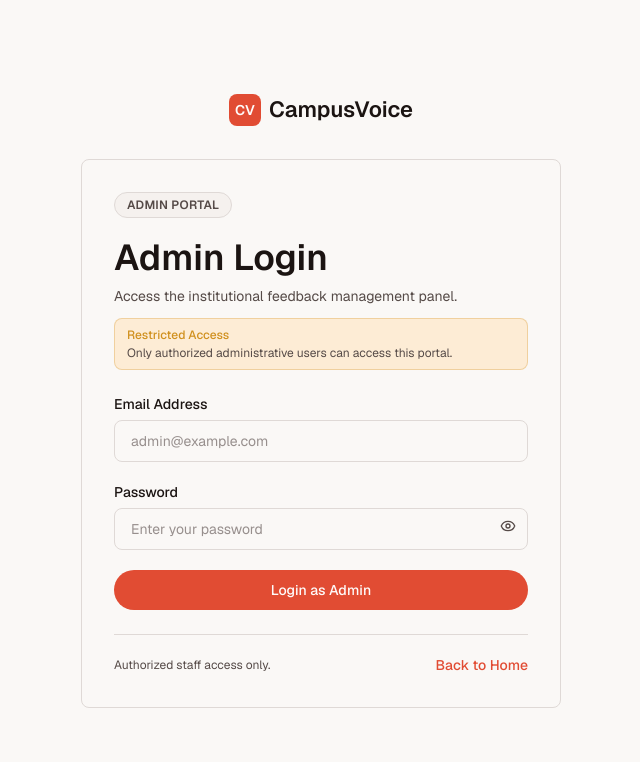
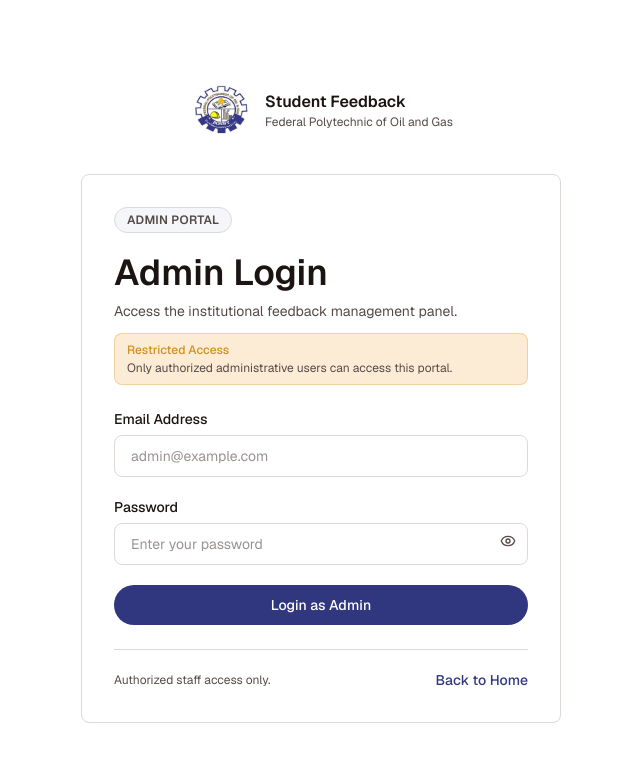
Before and after one commit to DivineChile/student-feedback, a React (Vite) app: page /admin-login in a window 1280 px wide. Shown: the top 762 px of the page, without its empty margins (319-959 px from the left). Built offline with nearby package versions, Linux system fonts and the light colour scheme; no server answers.

Commit message:
Changed brand and title to fit FPOG

```diff
--- a/index.html
+++ b/index.html
@@ -2,9 +2,9 @@
 <html lang="en">
   <head>
     <meta charset="UTF-8" />
-    <link rel="icon" type="image/svg+xml" href="/vite.svg" />
+    <link rel="icon" type="image/jpeg" href="/images/school-logo.jpg" />
     <meta name="viewport" content="width=device-width, initial-scale=1.0" />
-    <title>CampusVoice</title>
+    <title>Student Feedback Management System | FPOG Bonny Island</title>
     <meta
       name="description"
       content="A secure, anonymous platform empowering students to shape the future of their institutions."
--- a/src/components/admin/AdminHeader.jsx
+++ b/src/components/admin/AdminHeader.jsx
@@ -166,11 +166,11 @@ export default function AdminHeader({ adminName, adminInitials, adminId }) {
             to={isSuperAdmin ? "/admin" : "/admin/feedback"}
             className="flex items-center gap-2 md:hidden"
           >
-            <div className="w-7 h-7 bg-accent rounded-[var(--radius-input)] flex items-center justify-center shrink-0">
-              <span className="text-accent-ink font-display font-semibold text-xs">
-                CV
-              </span>
-            </div>
+            <img
+              src="/images/school-logo.jpg"
+              alt="School logo"
+              className="h-9 w-9 shrink-0 object-contain"
+            />
           </Link>
 
           <div>
--- a/src/components/admin/AdminSidebar.jsx
+++ b/src/components/admin/AdminSidebar.jsx
@@ -53,17 +53,22 @@ export default function AdminSidebar() {
     <aside className="w-64 h-full bg-paper-2 border-r border-rule flex flex-col">
       {/* Logo / title area */}
       <div className="px-6 py-5 border-b border-rule">
-        <div className="flex items-center gap-2.5 mb-1">
-          <div className="w-7 h-7 bg-accent rounded-[var(--radius-input)] flex items-center justify-center shrink-0">
-            <span className="text-accent-ink font-display font-semibold text-xs">
-              CV
+        <div className="flex items-center gap-3 mb-2">
+          <img
+            src="/images/school-logo.jpg"
+            alt="School logo"
+            className="h-12 w-12 shrink-0 object-contain"
+          />
+          <div className="min-w-0">
+            <span className="block font-display font-semibold text-ink text-sm">
+              {profile?.role === "admin" ? "Super Admin" : "Sub-admin"}
+            </span>
+            <span className="block text-xs text-muted mt-1">
+              Student Feedback System
             </span>
           </div>
-          <span className="font-display font-semibold text-ink text-base">
-            {profile?.role === "admin" ? "Super Admin" : "Sub-admin"}
-          </span>
         </div>
-        <p className="text-xs text-muted pl-9">
+        <p className="text-xs text-muted">
           {profile?.role === "admin"
             ? "Institutional feedback management"
             : "Manage feedback assigned to your office"}
--- a/src/components/dashboard/DashbardHeader.jsx
+++ b/src/components/dashboard/DashbardHeader.jsx
@@ -165,11 +165,11 @@ export default function DashboardHeader({
         {/* LEFT — Logo (mobile only) + Title */}
         <div className="flex items-center gap-3">
           <Link to="/" className="flex items-center gap-2 md:hidden">
-            <div className="w-7 h-7 bg-accent rounded-[var(--radius-input)] flex items-center justify-center shrink-0">
-              <span className="text-accent-ink font-display font-semibold text-xs">
-                CV
-              </span>
-            </div>
+            <img
+              src="/images/school-logo.jpg"
+              alt="School logo"
+              className="h-9 w-9 shrink-0 object-contain"
+            />
           </Link>
 
           <div>
--- a/src/components/dashboard/Sidebar.jsx
+++ b/src/components/dashboard/Sidebar.jsx
@@ -1,11 +1,20 @@
 import { Link, useLocation, useNavigate } from "react-router-dom";
-import { LayoutDashboard, MessageSquarePlus, ClipboardList, LogOut } from "lucide-react";
+import {
+  LayoutDashboard,
+  MessageSquarePlus,
+  ClipboardList,
+  LogOut,
+} from "lucide-react";
 import { signOut } from "@/lib/auth";
 import { showToast } from "../ui/toast";
 
 export const navLinks = [
   { label: "Dashboard", href: "/dashboard", icon: LayoutDashboard },
-  { label: "Submit Feedback", href: "/dashboard/submit-feedback", icon: MessageSquarePlus },
+  {
+    label: "Submit Feedback",
+    href: "/dashboard/submit-feedback",
+    icon: MessageSquarePlus,
+  },
   { label: "My Feedback", href: "/dashboard/my-feedback", icon: ClipboardList },
 ];
 
@@ -27,11 +36,18 @@ export default function Sidebar() {
     <aside className="w-60 h-full bg-paper-2 border-r border-rule flex flex-col">
       {/* Logo */}
       <div className="px-6 py-5 border-b border-rule">
-        <Link to="/" className="flex items-center gap-2">
-          <div className="w-7 h-7 bg-accent rounded-[var(--radius-input)] flex items-center justify-center shrink-0">
-            <span className="text-accent-ink font-display font-semibold text-xs">CV</span>
+        <Link to="/" className="flex items-center gap-3">
+          <img
+            src="/images/school-logo.jpg"
+            alt="School logo"
+            className="h-12 w-12 shrink-0 object-contain"
+          />
+          <div className="min-w-0">
+            <span className="block font-display font-semibold text-ink text-sm">
+              Student Feedback
+            </span>
+            <span className="block text-xs text-ink-2">FPOG, Bonny Island</span>
           </div>
-          <span className="font-display font-semibold text-ink text-base">CampusVoice</span>
         </Link>
       </div>
 
--- a/src/components/home/Navbar.jsx
+++ b/src/components/home/Navbar.jsx
@@ -28,12 +28,17 @@ export default function Navbar() {
     >
       <div className="max-w-6xl mx-auto px-4 sm:px-6 flex justify-between md:grid md:grid-cols-[1fr_auto_1fr] items-center h-16">
         {/* Brand — hard left */}
-        <a href="#" className="justify-self-start flex items-center gap-2">
-          <div className="w-8 h-8 bg-accent rounded-[var(--radius-input)] flex items-center justify-center">
-            <span className="text-accent-ink font-display font-semibold text-sm">CV</span>
-          </div>
-          <span className="font-display font-semibold text-ink text-lg">CampusVoice</span>
-        </a>
+        {/* School logo and application name */}
+        <Link to="/" className="justify-self-start flex items-center gap-2">
+          <img
+            src="/images/school-logo.jpg"
+            alt="Federal Polytechnic of Oil and Gas logo"
+            className="h-10 w-10 object-contain shrink-0"
+          />
+          <span className="font-display font-semibold text-ink text-base sm:text-lg">
+            Student Feedback
+          </span>
+        </Link>
 
         {/* Centre link cluster */}
         <nav className="hidden md:flex justify-self-center items-center gap-6">
--- a/src/routes/AdminLoginPage.jsx
+++ b/src/routes/AdminLoginPage.jsx
@@ -7,15 +7,20 @@ export default function AdminLoginPage() {
       <div className="w-full max-w-[30rem]">
         {/* Logo */}
         <div className="flex justify-center mb-8">
-          <Link to="/" className="flex items-center gap-2">
-            <div className="w-8 h-8 bg-accent rounded-input flex items-center justify-center">
-              <span className="text-accent-ink font-display font-semibold text-sm">
-                CV
-              </span>
+          <Link to="/" className="flex items-center gap-3">
+            <img
+              src="/images/school-logo.jpg"
+              alt="Federal Polytechnic of Oil and Gas logo"
+              className="h-16 w-16 object-contain"
+            />
+            <div>
+              <p className="font-display font-semibold text-ink text-base">
+                Student Feedback
+              </p>
+              <p className="text-xs text-ink-2">
+                Federal Polytechnic of Oil and Gas
+              </p>
             </div>
-            <span className="font-display font-semibold text-ink text-lg">
-              CampusVoice
-            </span>
           </Link>
         </div>
 
--- a/src/routes/LoginPage.jsx
+++ b/src/routes/LoginPage.jsx
@@ -5,14 +5,22 @@ export default function LoginPage() {
   return (
     <main className="min-h-screen bg-paper flex items-center justify-center px-4 py-12">
       <div className="w-full max-w-[30rem]">
-
         {/* Logo */}
         <div className="flex justify-center mb-8">
-          <Link to="/" className="flex items-center gap-2">
-            <div className="w-8 h-8 bg-accent rounded-input flex items-center justify-center">
-              <span className="text-accent-ink font-display font-semibold text-sm">CV</span>
+          <Link to="/" className="flex items-center gap-3">
+            <img
+              src="/images/school-logo.jpg"
+              alt="Federal Polytechnic of Oil and Gas logo"
+              className="h-16 w-16 object-contain"
+            />
+            <div>
+              <p className="font-display font-semibold text-ink text-base">
+                Student Feedback
+              </p>
+              <p className="text-xs text-ink-2">
+                Federal Polytechnic of Oil and Gas
+              </p>
             </div>
-            <span className="font-display font-semibold text-ink text-lg">CampusVoice</span>
           </Link>
         </div>
 
@@ -47,7 +55,6 @@ export default function LoginPage() {
         <p className="text-xs text-center text-ink-2 mt-6">
           Your identity is always kept anonymous on CampusVoice.
         </p>
-
       </div>
     </main>
   );
--- a/src/routes/RegisterPage.jsx
+++ b/src/routes/RegisterPage.jsx
@@ -2,17 +2,25 @@ import { Link } from "react-router-dom";
 import RegisterForm from "@/components/auth/RegisterForm";
 
 export default function RegisterPage() {
-return (
+  return (
     <main className="min-h-screen bg-paper flex items-center justify-center px-4 py-12">
       <div className="w-full max-w-[30rem]">
-
         {/* Logo */}
         <div className="flex justify-center mb-8">
-          <Link to="/" className="flex items-center gap-2">
-            <div className="w-8 h-8 bg-accent rounded-input flex items-center justify-center">
-              <span className="text-accent-ink font-display font-semibold text-sm">CV</span>
+          <Link to="/" className="flex items-center gap-3">
+            <img
+              src="/images/school-logo.jpg"
+              alt="Federal Polytechnic of Oil and Gas logo"
+              className="h-16 w-16 object-contain"
+            />
+            <div>
+              <p className="font-display font-semibold text-ink text-base">
+                Student Feedback
+              </p>
+              <p className="text-xs text-ink-2">
+                Federal Polytechnic of Oil and Gas
+              </p>
             </div>
-            <span className="font-display font-semibold text-ink text-lg">CampusVoice</span>
           </Link>
         </div>
 
--- a/tokens.css
+++ b/tokens.css
@@ -13,64 +13,68 @@
    and above are unaffected and safe to use normally. */
 @theme {
   /* Colour */
-  --color-paper:      oklch(98% 0.004 60);
-  --color-paper-2:    oklch(96% 0.006 55);
-  --color-paper-3:    oklch(93% 0.008 50);
-  --color-ink:        oklch(20% 0.012 40);
-  --color-ink-2:      oklch(42% 0.016 38);
-  --color-rule:       oklch(89% 0.008 50);
-  --color-rule-2:     oklch(80% 0.010 48);
-  --color-muted:      oklch(55% 0.014 45);
+  --color-paper: #ffffff;
+  --color-paper-2: #f5f6fa;
+  --color-paper-3: #eceef5;
+  --color-ink: oklch(20% 0.012 40);
+  --color-ink-2: oklch(42% 0.016 38);
+  --color-rule: oklch(89% 0.008 50);
+  --color-rule-2: oklch(80% 0.01 48);
+  --color-muted: oklch(55% 0.014 45);
 
-  --color-accent:      oklch(62% 0.19 32);
-  --color-accent-ink:  oklch(99% 0.004 40);
-  --color-focus:       oklch(62% 0.19 32);
+  --color-accent: #30377f;
+  --color-accent-ink: #ffffff;
+  --color-focus: #30377f;
+
+  /* Institutional brand colours */
+  --color-brand-blue: #30377f;
+  --color-brand-gold: #f2c318;
 
   /* Semantic status/sentiment colours - muted, not saturated flags */
-  --color-positive:      oklch(62% 0.15 145);
-  --color-positive-bg:   oklch(95% 0.03 145);
-  --color-negative:      oklch(58% 0.20 25);
-  --color-negative-bg:   oklch(95% 0.03 25);
-  --color-pending:       oklch(70% 0.14 75);
-  --color-pending-bg:    oklch(95% 0.035 75);
-  --color-reviewed:      oklch(58% 0.12 250);
-  --color-reviewed-bg:   oklch(95% 0.02 250);
+  --color-positive: oklch(62% 0.15 145);
+  --color-positive-bg: oklch(95% 0.03 145);
+  --color-negative: oklch(58% 0.2 25);
+  --color-negative-bg: oklch(95% 0.03 25);
+  --color-pending: oklch(70% 0.14 75);
+  --color-pending-bg: oklch(95% 0.035 75);
+  --color-reviewed: oklch(58% 0.12 250);
+  --color-reviewed-bg: oklch(95% 0.02 250);
 
   /* Type */
   --font-display: "Geist", ui-sans-serif, system-ui, sans-serif;
-  --font-body:    "Geist", ui-sans-serif, system-ui, sans-serif;
+  --font-body: "Geist", ui-sans-serif, system-ui, sans-serif;
   --font-outlier: "Geist Mono", ui-monospace, "SF Mono", Menlo, monospace;
 
-  --text-xs:         0.75rem;
-  --text-sm:         0.875rem;
-  --text-md:         1.125rem;
-  --text-lg:         1.375rem;
-  --text-xl:         1.75rem;
-  --text-2xl:        2.25rem;
-  --text-display-s:  clamp(2rem, 4vw + 0.5rem, 3rem);
-  --text-display:    clamp(2.5rem, 5vw + 0.5rem, 4.75rem);
+  --text-xs: 0.75rem;
+  --text-sm: 0.875rem;
+  --text-md: 1.125rem;
+  --text-lg: 1.375rem;
+  --text-xl: 1.75rem;
+  --text-2xl: 2.25rem;
+  --text-display-s: clamp(2rem, 4vw + 0.5rem, 3rem);
+  --text-display: clamp(2.5rem, 5vw + 0.5rem, 4.75rem);
 
   /* Space - 4pt scale */
   --spacing-3xs: 0.25rem;
   --spacing-2xs: 0.5rem;
-  --spacing-xs:  0.75rem;
-  --spacing-sm:  1rem;
-  --spacing-md:  1.5rem;
-  --spacing-lg:  2rem;
-  --spacing-xl:  3rem;
+  --spacing-xs: 0.75rem;
+  --spacing-sm: 1rem;
+  --spacing-md: 1.5rem;
+  --spacing-lg: 2rem;
+  --spacing-xl: 3rem;
   --spacing-2xl: 4.5rem;
   --spacing-3xl: 7rem;
 
   /* Shape */
-  --radius-card:  8px;
-  --radius-pill:  999px;
+  --radius-card: 8px;
+  --radius-pill: 999px;
   --radius-input: 8px;
 
   /* Motion */
-  --ease-out:    cubic-bezier(0.16, 1, 0.3, 1);
-  --ease-in:     cubic-bezier(0.7, 0, 0.84, 0);
+  --ease-out: cubic-bezier(0.16, 1, 0.3, 1);
+  --ease-in: cubic-bezier(0.7, 0, 0.84, 0);
   --ease-in-out: cubic-bezier(0.65, 0, 0.35, 1);
-  --dur-micro:   120ms;
-  --dur-short:   220ms;
-  --dur-long:    420ms;
+  --dur-micro: 120ms;
+  --dur-short: 220ms;
+  --dur-long: 420ms;
 }
```
Also changed, not shown: public/images/school-logo.jpg (added).
